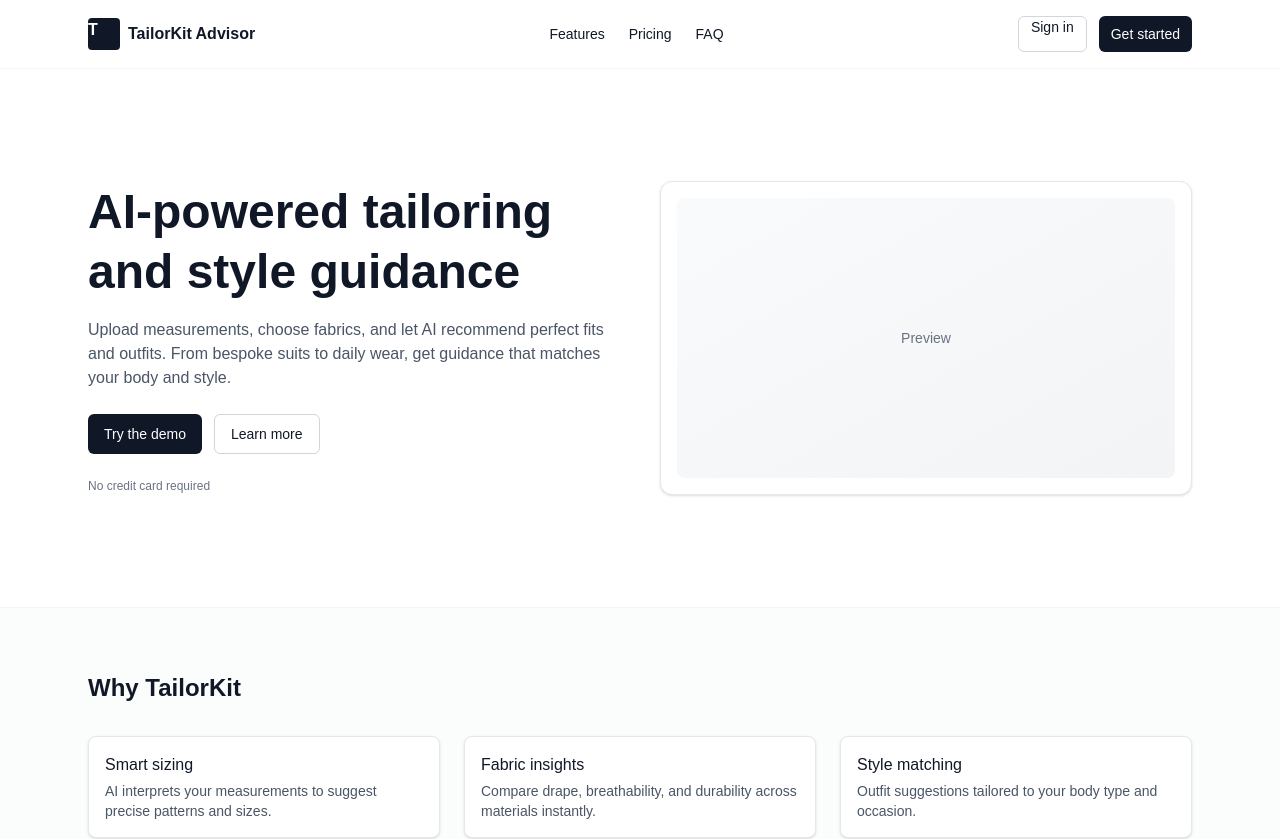
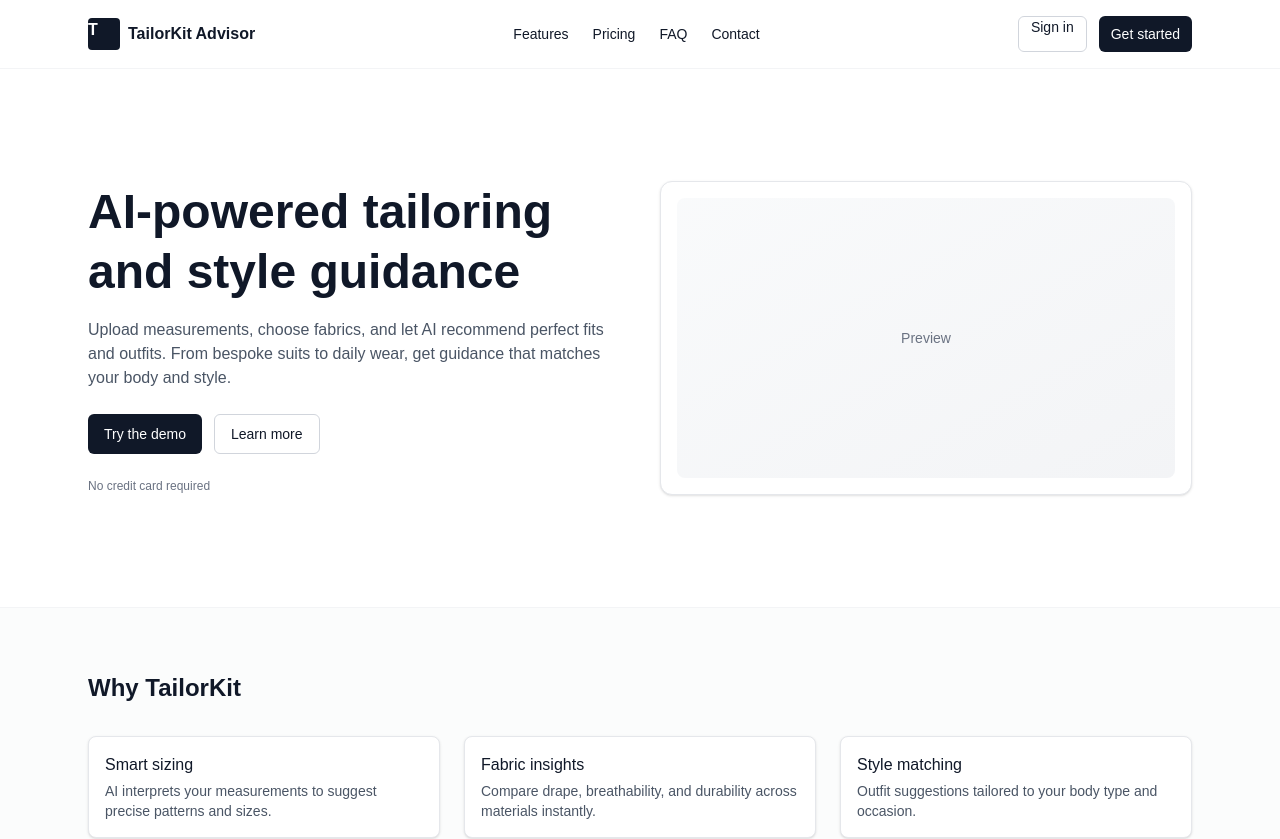
Before and after one commit to khanhnc-ctrl/khanhnc-ctrl-TailorKit-Advisor, a Next.js app: page / in a window 1280 px wide. Shown: the top 839 px of the page. Built offline with nearby package versions, Linux system fonts and the light colour scheme.

Commit message:
feat: add Contact link to navbar

```diff
--- a/src/app/page.tsx
+++ b/src/app/page.tsx
@@ -13,6 +13,7 @@
             <Link href="#features" className="hover:text-gray-600">Features</Link>
             <Link href="#pricing" className="hover:text-gray-600">Pricing</Link>
             <Link href="#faq" className="hover:text-gray-600">FAQ</Link>
+            <Link href="/contact" className="hover:text-gray-600">Contact</Link>
           </nav>
           <div className="flex items-center gap-3">
             <button className="hidden sm:inline-flex h-9 rounded-md border border-gray-300 px-3 text-sm hover:bg-gray-50">Sign in</button>
```
